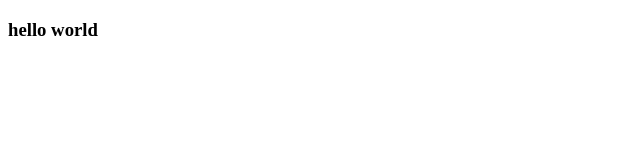
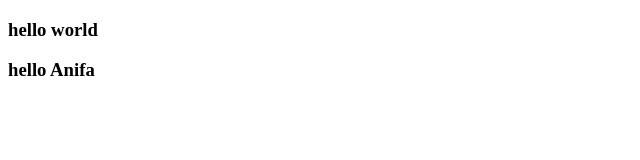
Before and after one commit to Mahri1991/Shamanka, a plain HTML site: page index.html in a window 1280 px wide. Shown: the whole page, without its empty margins (0-640 px from the left). Drawn offline with Linux system fonts and the light colour scheme.

Commit message:
added hello Anifa

```diff
--- a/index.html
+++ b/index.html
@@ -7,5 +7,7 @@
 </head>
 <body>
     <h3> hello world</h3>
+    <h3> hello Anifa</h3>
+
 </body>
 </html>
```
